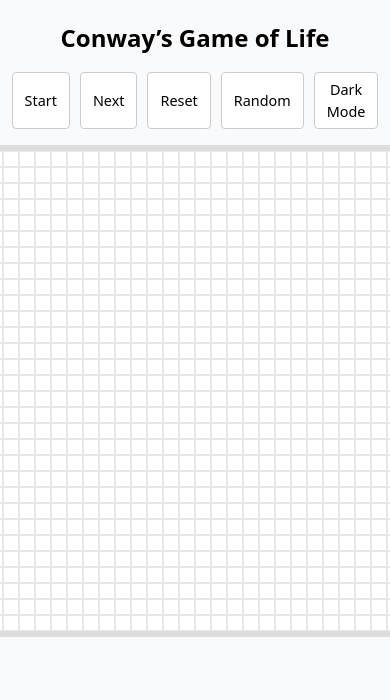
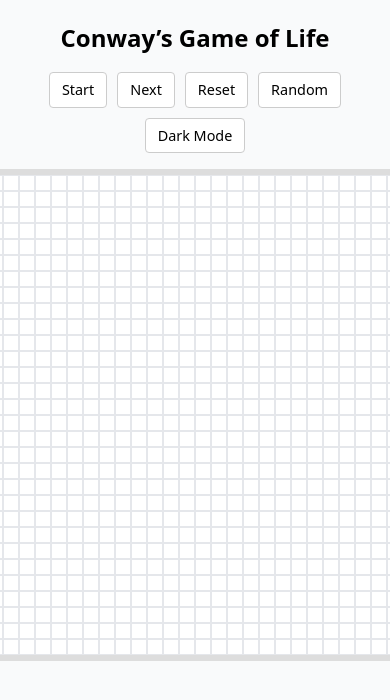
Before and after one commit to aozzb/conway-game, a React (Vite) app: page / in a window 390 px wide. Shown: the top 700 px of the page. Built offline with nearby package versions, Linux system fonts and the light colour scheme.

Commit message:
Enhance responsiveness in App.css
Add responsive styles for grid and cell elements.

```diff
--- a/src/App.css
+++ b/src/App.css
@@ -7,6 +7,43 @@
   flex-direction: column;
   align-items: center;
 }
+
+/* Allow grid to scroll on small screens */
+.grid-wrapper {
+  max-width: 100vw;
+  overflow-x: auto;
+}
+
+/* Tablet */
+@media (max-width: 768px) {
+  .cell {
+    width: 14px;
+    height: 14px;
+  }
+}
+
+/* Mobile */
+@media (max-width: 480px) {
+  .cell {
+    width: 10px;
+    height: 10px;
+  }
+
+  .controls {
+    flex-wrap: wrap;
+    justify-content: center;
+  }
+}
+
+.cell {
+  touch-action: manipulation;
+}
+
+.app {
+  width: 100%;
+  max-width: 1200px;
+}
+
 
 /* Title */
 .title {
```
